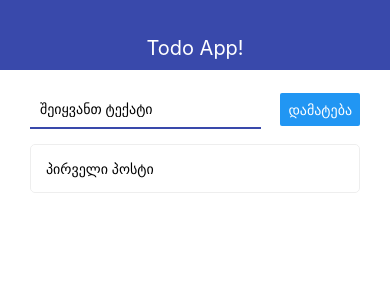
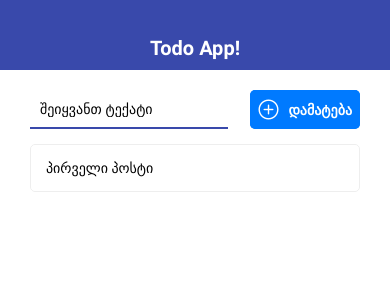
Before and after one commit to react-neitivi-expo-tutorial/react-neitiv-expo-tutorial, a React Native app: screen / in a window 390 px wide. Shown: the top 300 px of the page. Built offline with nearby package versions, Linux system fonts and the light colour scheme.

Commit message:
39 lesseng

```diff
--- a/App.js
+++ b/App.js
@@ -1,20 +1,38 @@
 import React, { useState } from 'react';
-import { StyleSheet, Text, View, Alert } from 'react-native';
+import { StyleSheet, View, Alert } from 'react-native';
+import * as Font from 'expo-font';
+import { AppLoading } from 'expo';
+
 import { Navbar } from './src/components/Navbar';
 import { MainScreen } from './src/screens/MainScreen';
 import { TodoScreen } from './src/screens/TodoScreen';
 
+async function loadApplication() {
+  await Font.loadAsync({
+    'roboto-regular': require('./assets/fonts/Roboto-Regular.ttf'),
+    'roboto-bold': require('./assets/fonts/Roboto-Bold.ttf')
+  });
+}
+
 export default function App() {
+  const [isReady, setIsReady] = useState(false);
   const [todoId, setTodosId] = useState(null);
-  const [todos, setTodos] = useState([
-    { id: '1', title: 'პირველი პოსტი' }
-  ]);
+  const [todos, setTodos] = useState([{ id: '1', title: 'პირველი პოსტი' }]);
+  if (!isReady) {
+    return (
+      <AppLoading
+        startAsync={loadApplication}
+        onError={err => console.log(err)}
+        onFinish={() => setIsReady(true)}
+      />
+    );
+  }
   const addTodo = title => {
     setTodos(prev => [
       ...prev,
       {
         id: Date.now().toString(),
-        title: title
+        title
       }
     ]);
   };
@@ -42,13 +60,15 @@ export default function App() {
     );
   };
 
-  const updateTodo = (id,title) =>{
-    setTodos(old => old.map(todo => {
-      if(todo.id === id) {
-        todo.title = title
-      }
-      return todo
-    }))
+  const updateTodo = (id, title) => {
+    setTodos(old =>
+      old.map(todo => {
+        if (todo.id === id) {
+          todo.title = title;
+        }
+        return todo;
+      })
+    );
   };
 
   let content = (
--- a/package.json
+++ b/package.json
@@ -8,7 +8,9 @@
     "eject": "expo eject"
   },
   "dependencies": {
+    "@expo/vector-icons": "^10.0.6",
     "expo": "~36.0.0",
+    "expo-font": "^8.0.0",
     "react": "~16.9.0",
     "react-dom": "~16.9.0",
     "react-native": "https://github.com/expo/react-native/archive/sdk-36.0.0.tar.gz",
--- a/src/components/AddTodo.js
+++ b/src/components/AddTodo.js
@@ -1,32 +1,45 @@
-import React, {useState} from 'react'
-import {View, StyleSheet, TextInput, Button, Alert} from 'react-native'
-import {THEME} from '../theme'
+import React, { useState } from 'react';
+import {
+  View,
+  StyleSheet,
+  TextInput,
+  Button,
+  Alert,
+  Keyboard
+} from 'react-native';
+import { AntDesign } from '@expo/vector-icons';
 
-export const AddTodo = ({onSubmit}) => {
-    const [value,setValue] = useState('')
-const pressNandler = () =>{
-    if(value.trim()){
-        onSubmit(value)
-        setValue('')
-    }else{
-        Alert.alert('ველი არ უნდა იყოს ცარიელი')
+import { THEME } from '../theme';
+
+export const AddTodo = ({ onSubmit }) => {
+  const [value, setValue] = useState('');
+  const pressNandler = () => {
+    if (value.trim()) {
+      onSubmit(value);
+      setValue('');
+      Keyboard.dismiss();
+    } else {
+      Alert.alert('ველი არ უნდა იყოს ცარიელი');
     }
-
-}
+  };
 
   return (
     <View style={styles.block}>
-            <TextInput style={styles.input}
-            onChangeText = {setValue}
+      <TextInput
+        style={styles.input}
+        onChangeText={setValue}
         value={value}
-            placeholder='შეიყვანთ ტექატი'
+        placeholder="შეიყვანთ ტექატი"
         autoCorrect={false}
         autoCapitalize="none"
       />
-            <Button title="დამატება" onPress={pressNandler} />
+      <AntDesign.Button onPress={pressNandler} name="pluscircleo">
+        დამატება
+      </AntDesign.Button>
+      {/* <Button title="დამატება" onPress={pressNandler} /> */}
     </View>
-    )
-}
+  );
+};
 
 const styles = StyleSheet.create({
   block: {
@@ -36,10 +49,10 @@ const styles = StyleSheet.create({
     marginBottom: 15
   },
   input: {
-        width: '70%',
+    width: '60%',
     padding: 10,
     borderStyle: 'solid',
     borderBottomWidth: 2,
     borderBottomColor: THEME.MAIN_COLOR
   }
-})
+});
--- a/src/components/EditModal.js
+++ b/src/components/EditModal.js
@@ -8,6 +8,7 @@ import {
   Alert
 } from 'react-native';
 import { THEME } from '../theme';
+import { AppButton } from '../ui/AppButton';
 
 export const EditModal = ({ value, visiblle, onCencel, onSave }) => {
   const [title, setTitle] = useState(value);
@@ -20,7 +21,7 @@ export const EditModal = ({ value, visiblle, onCencel, onSave }) => {
         } სიმბოლო.`
       );
     } else {
-        onSave(title);
+      onSave(title);
     }
   };
 
@@ -37,12 +38,16 @@ export const EditModal = ({ value, visiblle, onCencel, onSave }) => {
           maxLength={64}
         />
         <View style={styles.buttoms}>
-          <Button
+          <AppButton onPress={onCencel} color={THEME.DANGER_COLOR}>
+            უარყოფა
+          </AppButton>
+          {/* <Button
             title="უარყოფა"
             onPress={onCencel}
             color={THEME.DANGER_COLOR}
-          />
-          <Button title="შენახვა" onPress={saveHendler} />
+          /> */}
+          <AppButton onPress={saveHendler}>შენახვა</AppButton>
+          {/* <Button title="შენახვა" onPress={saveHendler} /> */}
         </View>
       </View>
     </Modal>
--- a/src/components/Navbar.js
+++ b/src/components/Navbar.js
@@ -1,14 +1,15 @@
-import React from 'react'
-import {View, Text, StyleSheet} from 'react-native'
-import {THEME} from '../theme'
+import React from 'react';
+import { View, StyleSheet } from 'react-native';
+import { THEME } from '../theme';
+import { AppTextBold } from '../ui/AppTextBold';
 
-export const Navbar = ({title}) =>{
+export const Navbar = ({ title }) => {
   return (
     <View style={style.navbar}>
-            <Text style={style.text}>{title}</Text>
+      <AppTextBold style={style.text}>{title}</AppTextBold>
     </View>
-    )
-}
+  );
+};
 
 const style = StyleSheet.create({
   navbar: {
@@ -22,4 +23,4 @@ const style = StyleSheet.create({
     color: 'white',
     fontSize: 20
   }
-})
+});
--- a/src/components/Todo.js
+++ b/src/components/Todo.js
@@ -1,24 +1,25 @@
-import React from 'react'
-import {View, Text, StyleSheet, TouchableOpacity} from 'react-native'
+import React from 'react';
+import { View, StyleSheet, TouchableOpacity } from 'react-native';
+import { AppText } from '../ui/AppText';
 
-export const Todo = ({todo, onRemove, onOpen}) => {
-const longPressHandler = () =>{
-    onRemove(todo.id)
-}
+export const Todo = ({ todo, onRemove, onOpen }) => {
+  const longPressHandler = () => {
+    onRemove(todo.id);
+  };
 
   // onLongPress={onRemove.bind(null, todo.id)}
   return (
     <TouchableOpacity
       activeOpacity={0.5}
-        onPress={()=>onOpen(todo.id)}
+      onPress={() => onOpen(todo.id)}
       onLongPress={longPressHandler}
     >
       <View style={style.todo}>
-                <Text>{todo.title}</Text>
+        <AppText>{todo.title}</AppText>
       </View>
     </TouchableOpacity>
-    )
-}
+  );
+};
 
 const style = StyleSheet.create({
   todo: {
@@ -30,4 +31,4 @@ const style = StyleSheet.create({
     borderRadius: 5,
     marginBottom: 10
   }
-})
+});
--- a/src/screens/TodoScreen.js
+++ b/src/screens/TodoScreen.js
@@ -1,15 +1,18 @@
 import React, { useState } from 'react';
-import { View, Text, Button, StyleSheet } from 'react-native';
+import { View, Button, StyleSheet } from 'react-native';
+import { FontAwesome, AntDesign } from '@expo/vector-icons';
 import { THEME } from '../theme';
 import { AppCard } from '../ui/AppCard';
 import { EditModal } from '../components/EditModal';
+import { AppTextBold } from '../ui/AppTextBold';
+import { AppButton } from '../ui/AppButton';
 
 export const TodoScreen = ({ title, goBack, onRemove, onSave }) => {
   const [modal, setModal] = useState(false);
 
   const saveHandler = titleedit => {
-    onSave(title.id, titleedit)
-    setModal(false)
+    onSave(title.id, titleedit);
+    setModal(false);
   };
 
   return (
@@ -22,19 +25,25 @@ export const TodoScreen = ({ title, goBack, onRemove, onSave }) => {
       />
 
       <AppCard style={styles.card}>
-        <Text style={styles.title}>{title.title}</Text>
-        <Button title="რედ." onPress={() => setModal(true)} />
+        <AppTextBold style={styles.title}>{title.title}</AppTextBold>
+        <AppButton onPress={() => setModal(true)}>
+          <FontAwesome name="edit" size={20} />
+        </AppButton>
       </AppCard>
       <View style={styles.buttons}>
         <View style={styles.button}>
-          <Button title="უკან" color={THEME.GREY_COLOR} onPress={goBack} />
+          <AppButton onPress={goBack} color={THEME.GREY_COLOR}>
+            <AntDesign name="back" size={20} color="#fff" />
+          </AppButton>
+          {/* <Button title="უკან" color={THEME.GREY_COLOR} onPress={goBack} /> */}
         </View>
         <View style={styles.button}>
-          <Button
-            title="წაშლა"
+          <AppButton
             color={THEME.DANGER_COLOR}
             onPress={() => onRemove(title.id)}
-          />
+          >
+            <FontAwesome name="remove" size={20} color="#fff" />
+          </AppButton>
         </View>
       </View>
     </View>
--- /dev/null
+++ b/src/ui/AppButton.js
@@ -0,0 +1,29 @@
+import React from 'react';
+import { View, StyleSheet, TouchableOpacity } from 'react-native';
+
+import { AppTextBold } from '../ui/AppTextBold';
+import { THEME } from '../theme';
+
+export const AppButton = ({ children, onPress, color = THEME.MAIN_COLOR }) => {
+  return (
+    <TouchableOpacity onPress={onPress} activeOpacity={0.7}>
+      <View style={{ ...styles.button, backgroundColor: color }}>
+        <AppTextBold style={styles.text}>{children}</AppTextBold>
+      </View>
+    </TouchableOpacity>
+  );
+};
+
+const styles = StyleSheet.create({
+  button: {
+    paddingHorizontal: 20,
+    paddingVertical: 10,
+    borderRadius: 5,
+    flexDirection: 'row',
+    alignItems: 'center',
+    justifyContent: 'center'
+  },
+  text: {
+    color: '#fff'
+  }
+});
--- /dev/null
+++ b/src/ui/AppText.js
@@ -0,0 +1,14 @@
+import React from 'react';
+import { StyleSheet, Text } from 'react-native';
+
+export const AppText = props => {
+  return (
+    <Text style={{ ...styles.default, ...props.style }}>{props.children}</Text>
+  );
+};
+
+const styles = StyleSheet.create({
+  default: {
+    fontFamily: 'roboto-regular'
+  }
+});
--- /dev/null
+++ b/src/ui/AppTextBold.js
@@ -0,0 +1,14 @@
+import React, { useState } from 'react';
+import { StyleSheet, Text } from 'react-native';
+
+export const AppTextBold = props => {
+  return (
+    <Text style={{ ...styles.default, ...props.style }}>{props.children}</Text>
+  );
+};
+
+const styles = StyleSheet.create({
+  default: {
+    fontFamily: 'roboto-bold'
+  }
+});
```
Also changed, not shown: src/screens/MainScreen.js (+24 -16 lines), assets/fonts/Roboto-Bold.ttf (added), assets/fonts/Roboto-Regular.ttf (added). Lines whose indentation alone changed are shown as unchanged.
